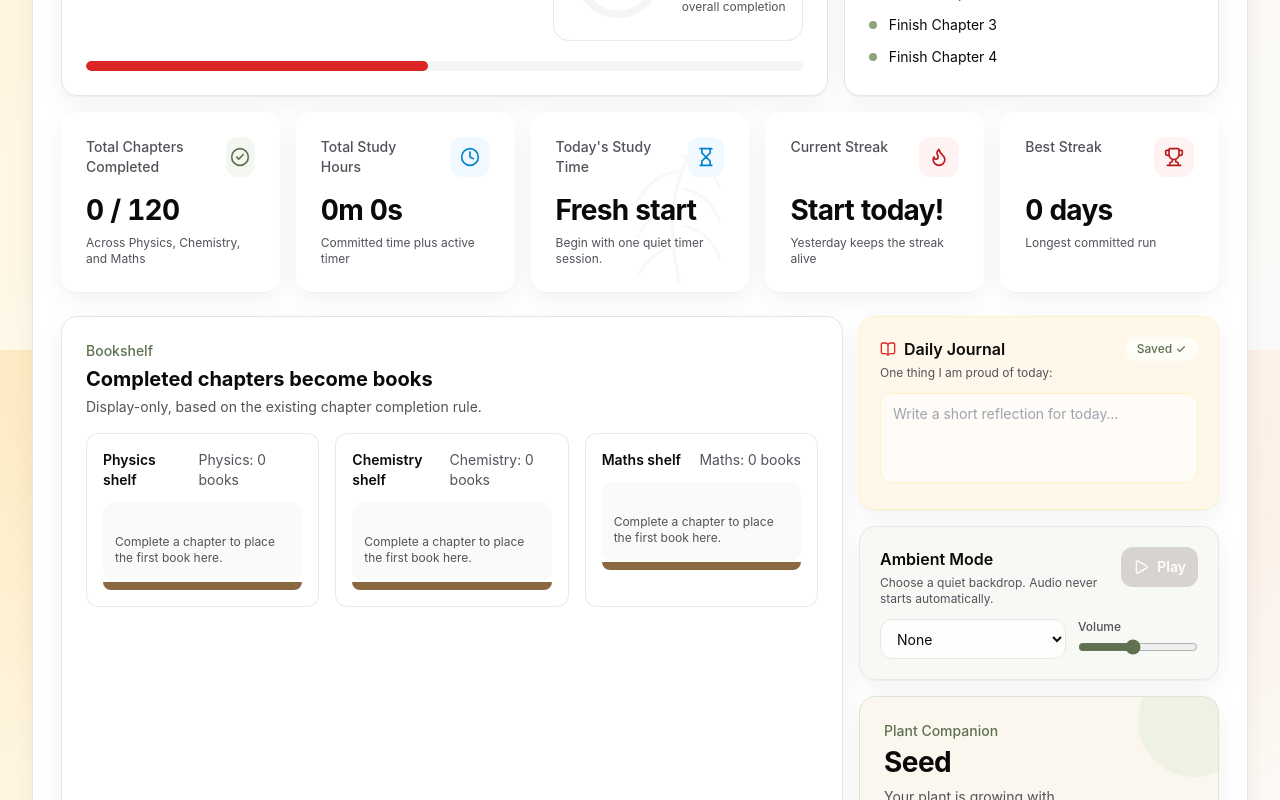
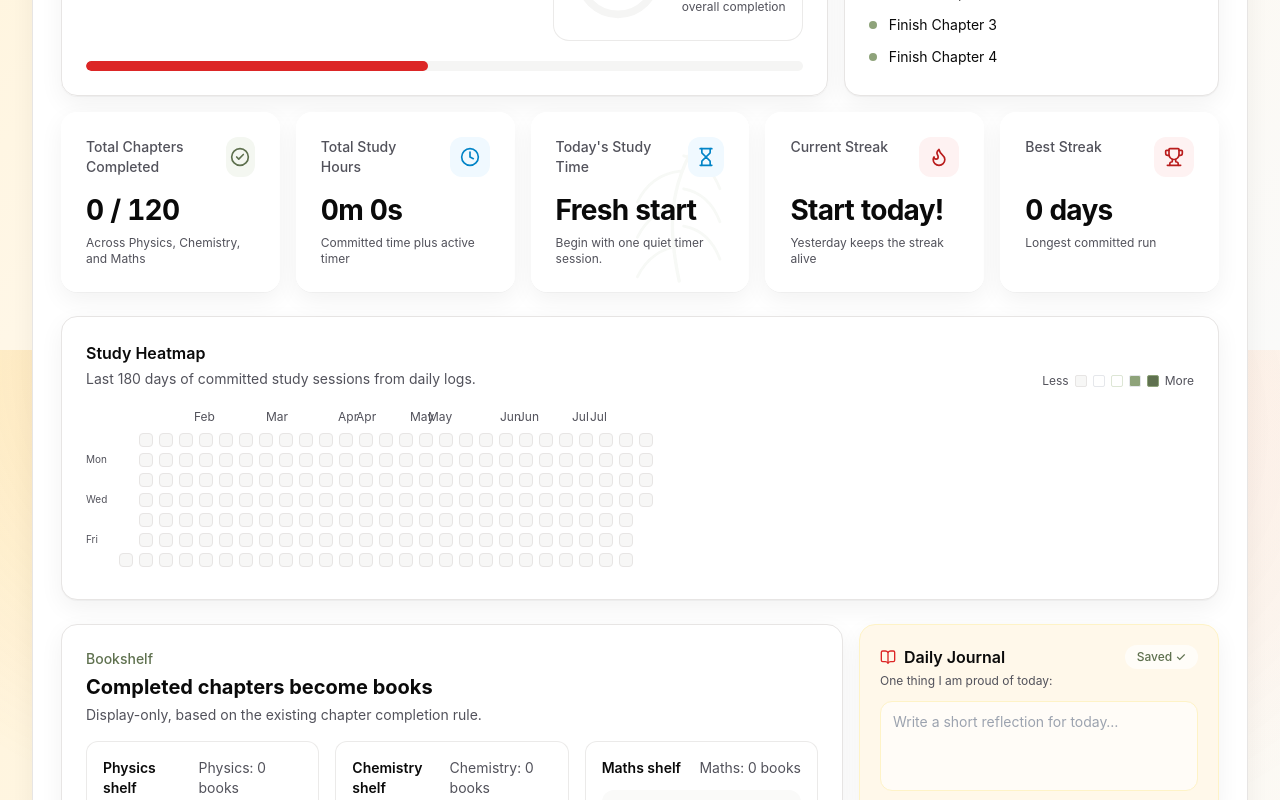
Before and after one commit to focused-asshu/jee-planner, a React (Vite) app: page / in a window 1280 px wide. Shown: the part 450-1250 px from the top of the page. Built offline with nearby package versions, Linux system fonts and the light colour scheme.

Commit message:
Add dashboard study heatmap

```diff
--- a/src/components/Dashboard.jsx
+++ b/src/components/Dashboard.jsx
@@ -57,6 +57,131 @@ function CircularProgress({ percent, label }) {
   );
 }
 
+
+
+const STUDY_HEATMAP_DAYS = 180;
+const DAY_MS = 24 * 60 * 60 * 1000;
+const weekdayLabels = ['Sun', 'Mon', 'Tue', 'Wed', 'Thu', 'Fri', 'Sat'];
+const monthFormatter = new Intl.DateTimeFormat(undefined, { month: 'short' });
+const fullDateFormatter = new Intl.DateTimeFormat(undefined, { month: 'long', day: 'numeric', year: 'numeric' });
+
+const parseLocalDateKeyToDate = (dateKey) => {
+  const [year, month, day] = dateKey.split('-').map(Number);
+  return new Date(year, month - 1, day);
+};
+
+const addLocalCalendarDays = (date, days) => new Date(date.getFullYear(), date.getMonth(), date.getDate() + days);
+
+const getStudyHeatmapIntensity = (seconds) => {
+  if (seconds <= 0) return 0;
+  if (seconds < 60 * 60) return 1;
+  if (seconds < 3 * 60 * 60) return 2;
+  if (seconds < 6 * 60 * 60) return 3;
+  return 4;
+};
+
+const getStudyHeatmapCellClass = (intensity) => {
+  const classes = [
+    'border-stone-200 bg-stone-100/80',
+    'border-sage-100 bg-sage-100',
+    'border-sage-200 bg-sage-300',
+    'border-sage-300 bg-sage-500',
+    'border-sage-500 bg-sage-700',
+  ];
+
+  return classes[intensity] ?? classes[0];
+};
+
+const buildStudyHeatmapWeeks = (dailySessions = {}) => {
+  const today = parseLocalDateKeyToDate(getLocalDateKey(Date.now()));
+  const firstStudyDate = addLocalCalendarDays(today, -(STUDY_HEATMAP_DAYS - 1));
+  const gridStartDate = addLocalCalendarDays(firstStudyDate, -firstStudyDate.getDay());
+  const gridEndDate = addLocalCalendarDays(today, 6 - today.getDay());
+  const totalGridDays = Math.round((gridEndDate.getTime() - gridStartDate.getTime()) / DAY_MS) + 1;
+  const weeks = [];
+
+  for (let dayIndex = 0; dayIndex < totalGridDays; dayIndex += 1) {
+    const date = addLocalCalendarDays(gridStartDate, dayIndex);
+    const dateKey = getLocalDateKey(date.getTime());
+    const seconds = Math.max(0, Math.floor(dailySessions?.[dateKey]?.totalSeconds ?? 0));
+    const inRange = date >= firstStudyDate && date <= today;
+    const cell = {
+      date,
+      dateKey,
+      seconds,
+      inRange,
+      intensity: inRange ? getStudyHeatmapIntensity(seconds) : 0,
+    };
+    const weekIndex = Math.floor(dayIndex / 7);
+
+    if (!weeks[weekIndex]) weeks[weekIndex] = [];
+    weeks[weekIndex].push(cell);
+  }
+
+  return weeks;
+};
+
+const getStudyHeatmapMonthLabels = (weeks) =>
+  weeks
+    .map((week, index) => {
+      const firstVisibleDay = week.find((cell) => cell.inRange && cell.date.getDate() <= 7);
+      return firstVisibleDay ? { label: monthFormatter.format(firstVisibleDay.date), column: index } : null;
+    })
+    .filter(Boolean);
+
+const getStudyHeatmapLabel = (cell) => `${fullDateFormatter.format(cell.date)} — ${cell.seconds > 0 ? `${formatStudyTime(cell.seconds)} studied` : 'No study'}`;
+
+function StudyHeatmap({ dailySessions }) {
+  const weeks = useMemo(() => buildStudyHeatmapWeeks(dailySessions), [dailySessions]);
+  const monthLabels = useMemo(() => getStudyHeatmapMonthLabels(weeks), [weeks]);
+
+  return (
+    <section className="rounded-2xl border border-border bg-paper p-6 shadow-card">
+      <div className="mb-5 flex flex-wrap items-end justify-between gap-3">
+        <div>
+          <h3 className="text-base font-semibold text-ink">Study Heatmap</h3>
+          <p className="mt-1 text-sm text-ink-muted">Last 180 days of committed study sessions from daily logs.</p>
+        </div>
+        <div className="flex items-center gap-1.5 text-xs text-ink-muted" aria-hidden="true">
+          <span>Less</span>
+          {[0, 1, 2, 3, 4].map((level) => <span key={level} className={`h-3 w-3 rounded-sm border ${getStudyHeatmapCellClass(level)}`} />)}
+          <span>More</span>
+        </div>
+      </div>
+      <div className="overflow-x-auto pb-2">
+        <div className="min-w-max">
+          <div className="relative ml-9 mb-2 h-4 text-xs text-ink-muted">
+            {monthLabels.map(({ label, column }) => <span key={`${label}-${column}`} className="absolute" style={{ left: `${column * 18}px` }}>{label}</span>)}
+          </div>
+          <div className="flex gap-2">
+            <div className="grid grid-rows-7 gap-1.5 pr-1 text-[10px] leading-3 text-ink-muted">
+              {weekdayLabels.map((day, index) => <span key={day} className="h-3.5 tabular-nums">{index % 2 === 1 ? day : ''}</span>)}
+            </div>
+            <div className="flex gap-1.5" role="grid" aria-label="Study heatmap for the last 180 days including today">
+              {weeks.map((week, weekIndex) => (
+                <div key={week[0]?.dateKey ?? weekIndex} className="grid grid-rows-7 gap-1.5" role="row">
+                  {week.map((cell) => {
+                    const label = getStudyHeatmapLabel(cell);
+                    return (
+                      <button
+                        key={cell.dateKey}
+                        type="button"
+                        disabled={!cell.inRange}
+                        title={label}
+                        aria-label={label}
+                        className={`h-3.5 w-3.5 rounded-[4px] border transition focus-visible:outline-none focus-visible:ring-2 focus-visible:ring-sage-500 focus-visible:ring-offset-2 ${cell.inRange ? getStudyHeatmapCellClass(cell.intensity) : 'border-transparent bg-transparent'}`}
+                      />
+                    );
+                  })}
+                </div>
+              ))}
+            </div>
+          </div>
+        </div>
+      </div>
+    </section>
+  );
+}
 
 const JOURNAL_STORAGE_KEY = 'jee-planner-journal';
 const AMBIENT_STORAGE_KEY = 'jee-planner-ambient';
@@ -288,6 +413,10 @@ export function Dashboard({ plannerData }) {
         <StatCard label="Best Streak" value={formatStreak(committedStreaks.bestStreak)} helper="Longest committed run" Icon={Trophy} tone="ember" />
       </div>
 
+      <div className="mt-6">
+        <StudyHeatmap dailySessions={plannerData.dailySessions} />
+      </div>
+
       <div className="mt-6 grid grid-cols-1 gap-4 lg:grid-cols-[minmax(0,1fr)_360px]">
         <Bookshelf plannerData={plannerData} />
         <div className="grid gap-4">
```
